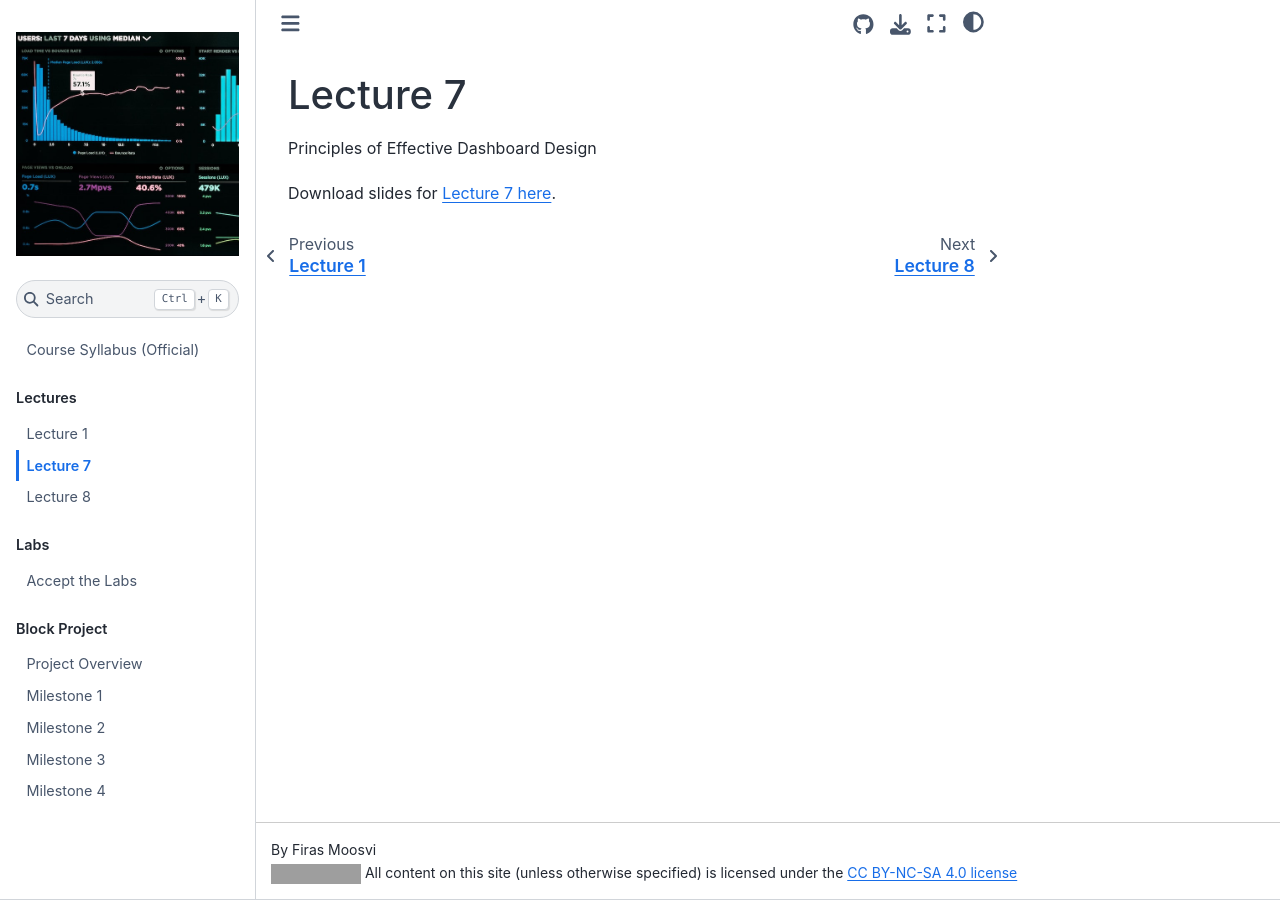
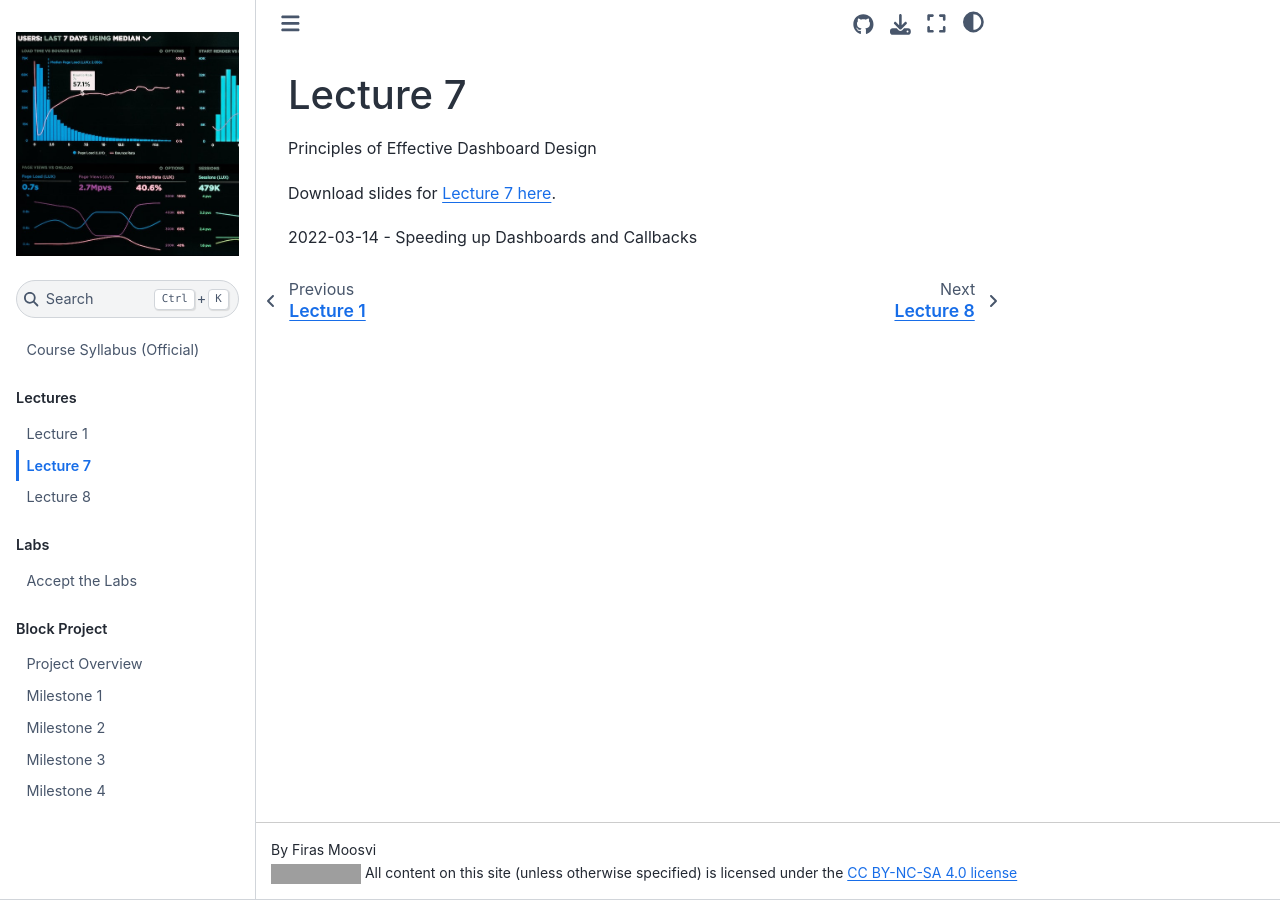
Before and after one commit to ubco-cmps/data551_course, a Jupyter Book: the page built from class/Lecture7.md, in a window 1280 px wide. Built offline with Jupyter Book 1.0.4 settings and Sphinx 7.4.7 and the Sphinx Book theme 1.1.4, drawn with Linux system fonts in a browser that asks for light colours; pages that are not in the unit, such as notebooks, are missing from menus; grey boxes are pictures that could not be loaded.

Commit message:
add lecture 7 and 8

```diff
--- a/class/Lecture7.md
+++ b/class/Lecture7.md
@@ -2,4 +2,6 @@
 
 Principles of Effective Dashboard Design
 
-Download slides for [Lecture 7 here](../lecture1.pdf).
+Download slides for [Lecture 7 here](../lecture7.pdf).
+
+2022-03-14 - Speeding up Dashboards and Callbacks
```
Also changed, not shown: class/Lecture8.md (+1 -1 lines), 2 other files.
